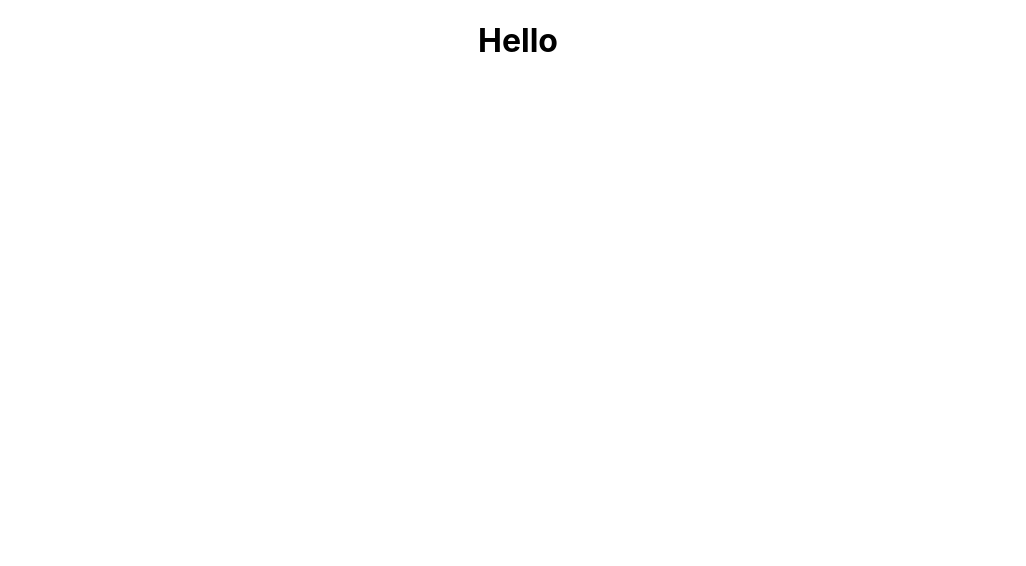
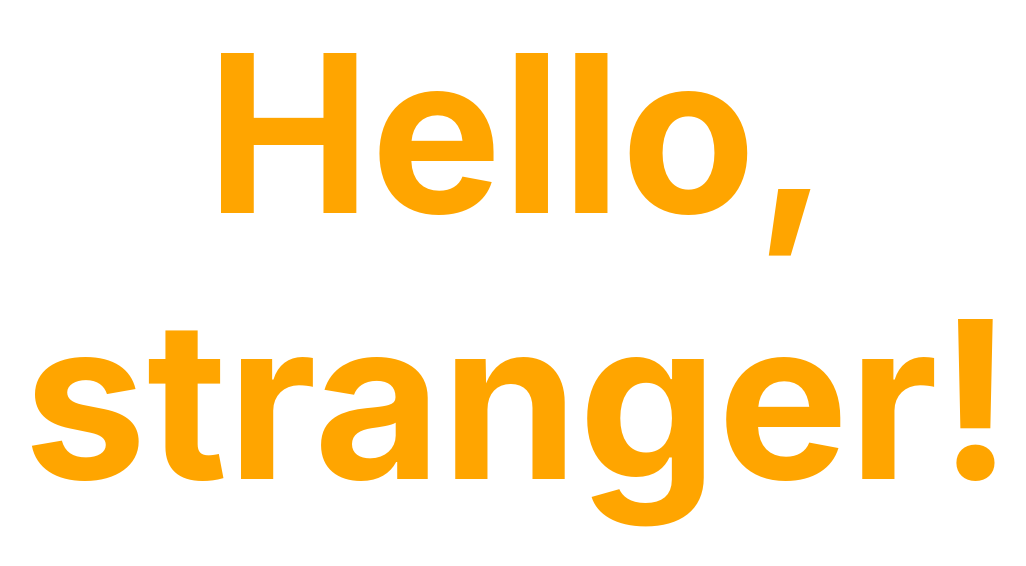
Before and after one commit to SyominAM/react, a React (Create React App) app: page / in a window 1280 px wide. Shown: the top 566 px of the page, without its empty margins (122-1148 px from the left). Built offline with nearby package versions, Linux system fonts and the light colour scheme.

Commit message:
inline styles

```diff
--- a/src/App.js
+++ b/src/App.js
@@ -3,19 +3,15 @@ import React, {Component} from 'react';
 
 class App extends Component{
   render(){
-
-  return React.createElement(
-    'div',
-    {
-      className: 'App'
-    },
-    React.createElement(
-      'h1',
-      null,
-      'Hello'
-    )
-
-  )
+    const divStyle = {
+      'color': 'orange',
+      'text-align':'center'
+    }
+    return(
+      <div style = {divStyle}>
+        <h1  style={{fontSize: '220px',margin: 'auto'}}>Hello, stranger!</h1>
+      </div>
+    );
   }
 
 }
```
